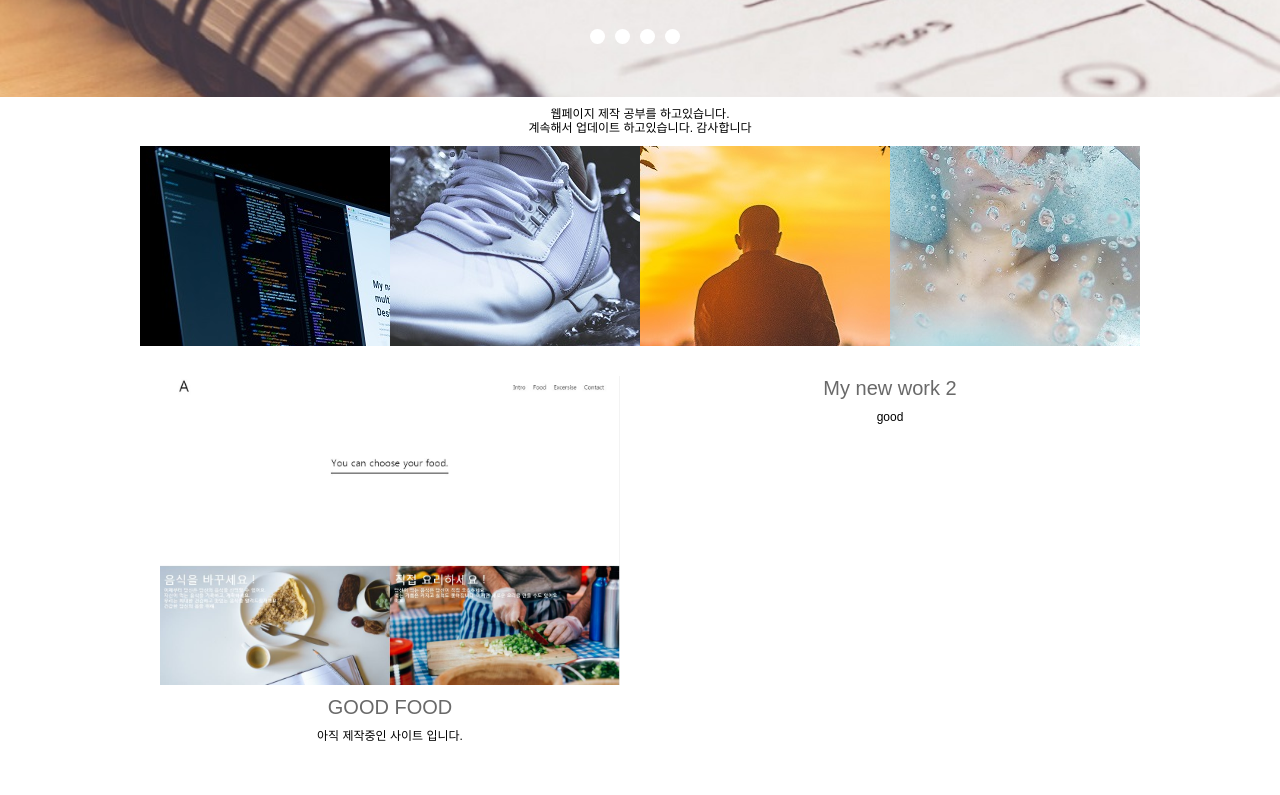
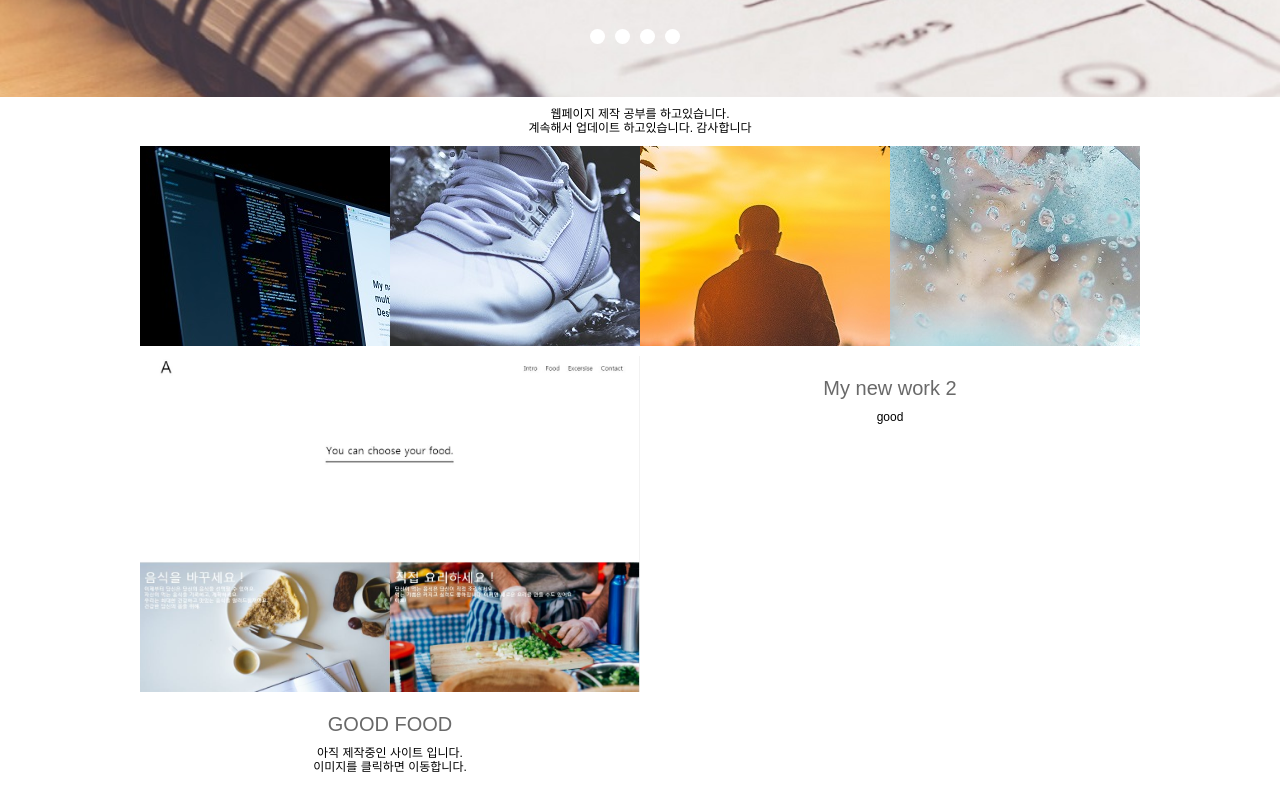
Before and after one commit to shinaejung/shinae.github.io, a plain HTML site: page index.html in a window 1280 px wide. Shown: the part 303-1098 px from the top of the page. Before the commit the page ends 1066 px from the top, so only its background shows below. Drawn offline with Linux system fonts and the light colour scheme.

Commit message:
Update index.html

```diff
--- a/index.html
+++ b/index.html
@@ -68,11 +68,11 @@
 
 
             <div class="item">
-                <div class="item_text">
                 <a href="http://tlsdowjd.dothome.co.kr/">
                     <img src="common/img/one.JPG"></a>
+                <div class="item_text">
                 <h2>GOOD FOOD</h2>
-                <p>아직 제작중인 사이트 입니다.<br></p>
+                <p>아직 제작중인 사이트 입니다.<br>이미지를 클릭하면 이동합니다.</p>
             </div>
         </div>
             <div class="item">
```
